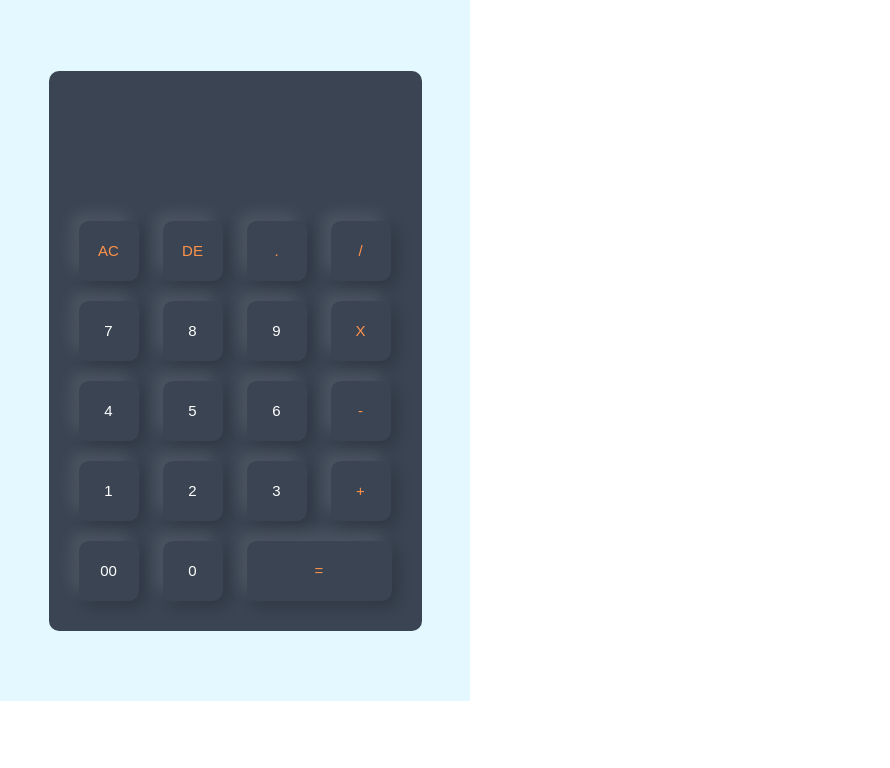
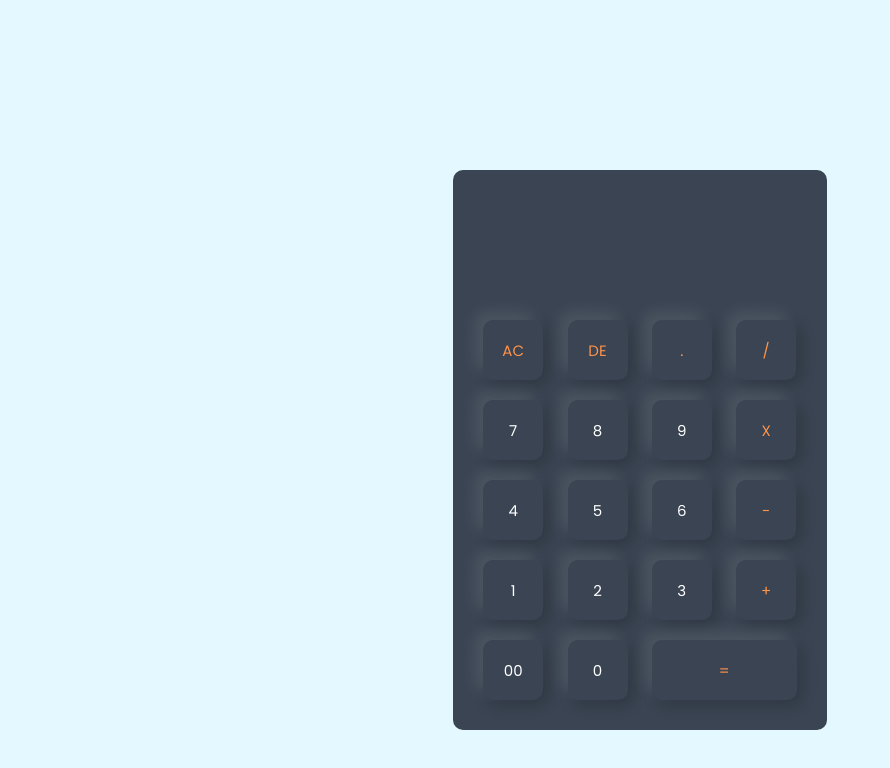
Before and after one commit to Ahmadcodetiger/calculator-cahallenge-3, a plain HTML site: page index.html in a window 1280 px wide. Shown: the whole page, without its empty margins (0-890 px from the left). Drawn offline with Linux system fonts and the light colour scheme.

Commit message:
Update style.css

```diff
--- a/style.css
+++ b/style.css
@@ -3,20 +3,20 @@
 *{
     margin: 0;
     padding: 0;
-    font-family: ;
-
+    font-family: 'Poppins', sans-serif;
+}
+body{
+     background: #e3f9ff;
 }
 .container{
-    padding:0;
+    margin: 50px auto;
     width: 100%;
-    max-width: 470px;
-   background: #e3f9ff;
+    height: 100vh;
     display: flex;
     align-items: center;
     justify-content: center;
 }
 .calculator{
-    margin: 15% auto;
     background: #3a4452;
     padding: 20px;
     border-radius: 10px;
```
